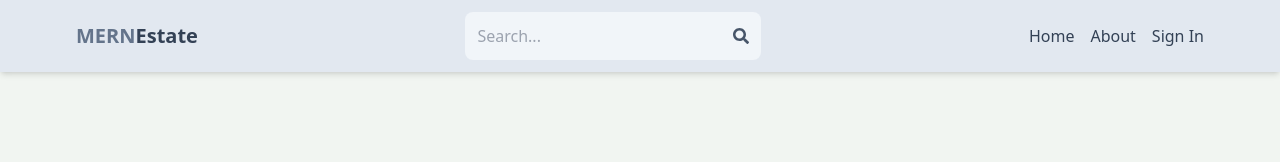
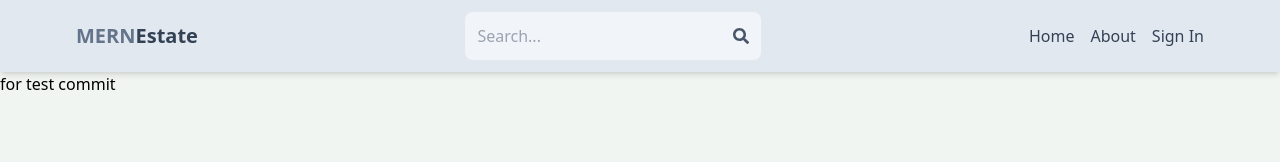
Before and after one commit to mohdfaizan857/mern-real-estate, a React (Vite) app in the folder client/: page / in a window 1280 px wide. Shown: the top 162 px of the page. Built offline with nearby package versions, Linux system fonts and the light colour scheme; no server answers.

Commit message:
test commit

```diff
--- a/client/src/pages/Home.jsx
+++ b/client/src/pages/Home.jsx
@@ -3,7 +3,7 @@ import React from 'react'
 function Home() {
   return (
     <div>
-
+      for test commit
     </div>
   )
 }
```
